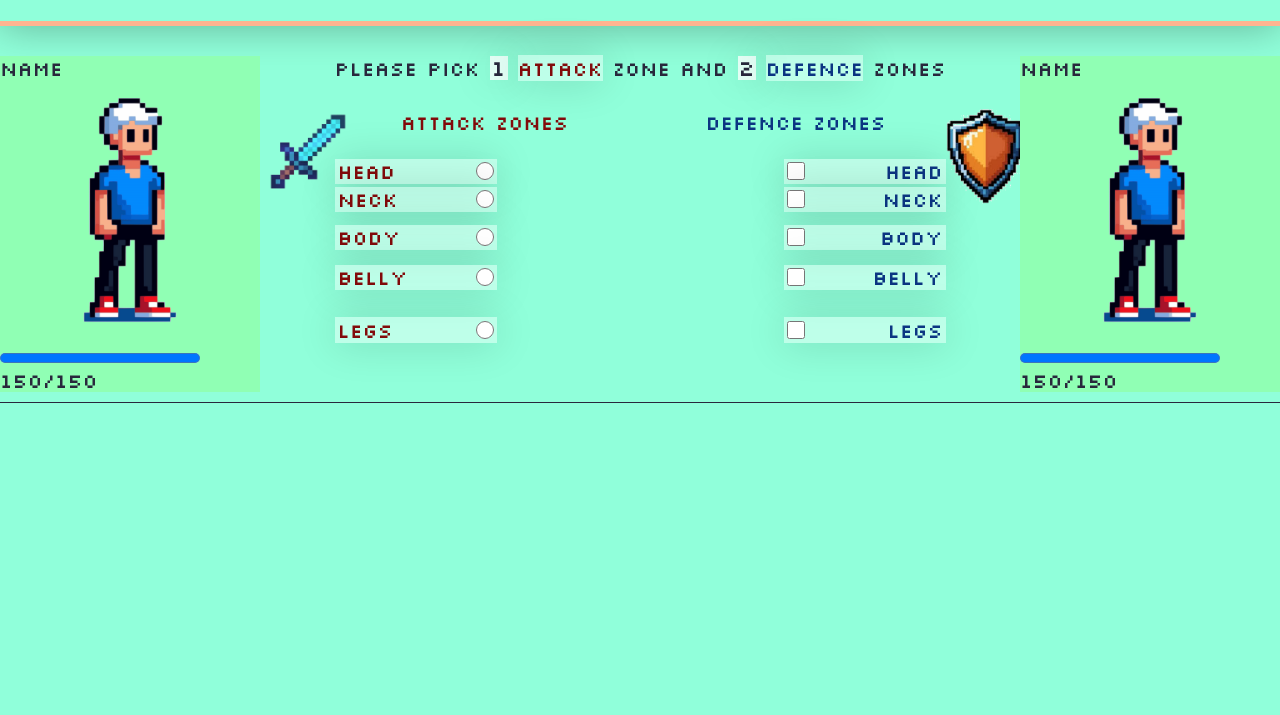
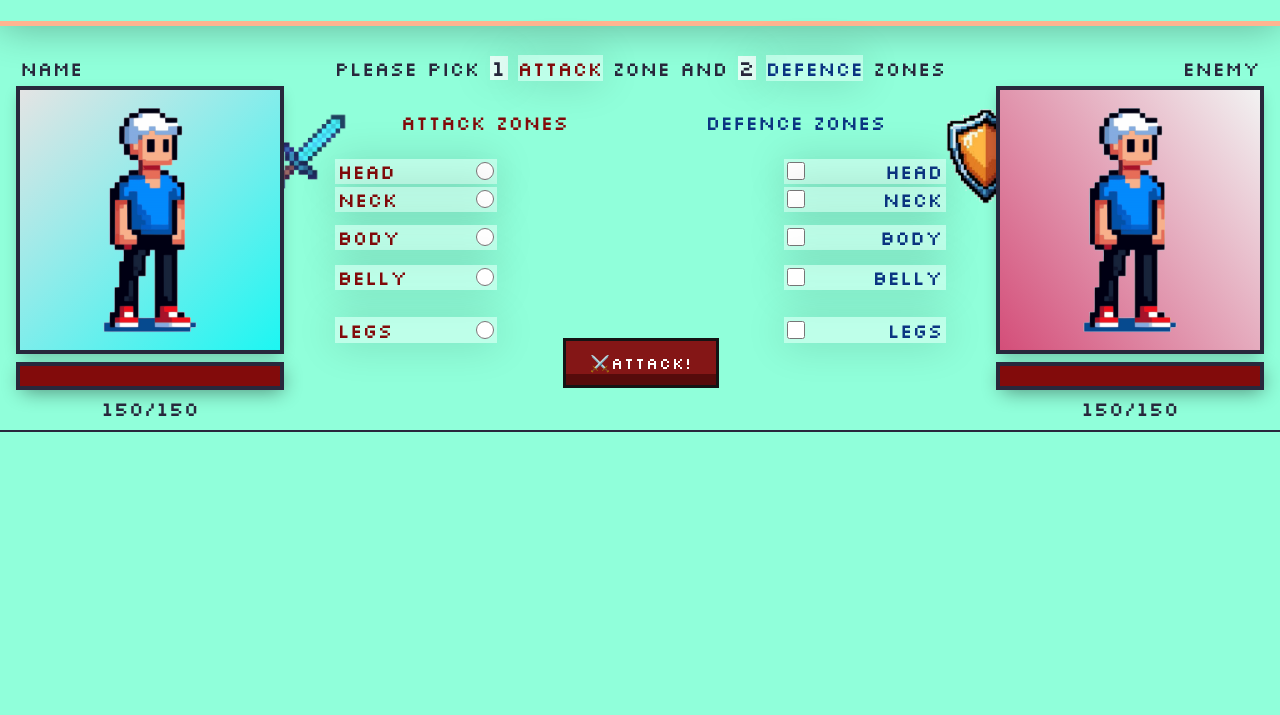
Before and after one commit to Artem-WebDeveloper/not-fight-club, a website built with Vite: page index.html in a window 1280 px wide. Shown: the part 85-800 px from the top of the page. Built offline with nearby package versions, Linux system fonts and the light colour scheme.

Commit message:
feat: finish battle-panel

```diff
--- a/index.html
+++ b/index.html
@@ -183,12 +183,15 @@
                     src="public/images/shield.png"
                     alt="shield" />
                 </div>
+                <button class="attack-btn">⚔️ATTACK!</button>
               </div>
             </div>
 
             <div class="entity">
-              <p class="entity__name"><span class="current-name">Name</span></p>
-              <div class="entity__img">
+              <p class="entity__name entity__name--right">
+                <span class="enemy-name">Enemy</span>
+              </p>
+              <div class="entity__img entity__img--enemy">
                 <img
                   src="public/images/avatars/avatar-1.png"
                   alt="Hero Avatar" />
@@ -204,6 +207,7 @@
               </div>
             </div>
           </div>
+
           <div class="divider"></div>
           <div class="logs-panel"></div>
         </div>
--- a/src/styles/_base.scss
+++ b/src/styles/_base.scss
@@ -7,6 +7,7 @@
 
   --color-grey-dark-1: #28283c;
   --color-grey-light-1: #ebebeb;
+  --color-darkest: #141414;
 
   --color-defence: #0b3582;
   --color-attack: #820b0b;
@@ -29,10 +30,13 @@ body {
   font-size: 2rem;
   line-height: 120%;
   background-color: var(--color-primary);
+
+  overflow: hidden;
 }
 
 .container {
-  max-width: 144rem;
+  padding: 0 2rem;
+  max-width: 148rem;
   margin: 0 auto;
 }
 
--- a/src/styles/_typography.scss
+++ b/src/styles/_typography.scss
@@ -3,7 +3,7 @@
 body {
   font-size: 2rem;
   line-height: 120%;
-  font-family: 'Silkscreen', sans-serif;
+  font-family: 'Silkscreen', monospace;
   font-weight: 400;
   color: var(--color-grey-dark-1);
 }
--- a/src/styles/components/_battle-panel.scss
+++ b/src/styles/components/_battle-panel.scss
@@ -1,32 +1,80 @@
 .battle-container {
-  margin-top: 3rem;
+  display: flex;
+  flex-direction: column;
+  padding-top: 3rem;
+  padding-bottom: 3rem;
+
+  max-height: 100vh;
 }
 .battle-panel {
+  flex-shrink: 0;
   display: flex;
   justify-content: space-between;
 }
 
 .entity {
-  background-color: var(--color-primary-light);
   &__name {
+    margin-bottom: 1.05rem;
+    &--right {
+      text-align: end;
+    }
   }
   &__img {
     max-width: 26rem;
 
     & img {
       width: 100%;
+
+      background: linear-gradient(
+        317deg,
+        rgb(29, 246, 242) 0%,
+        rgb(228, 228, 228) 100%
+      );
+
+      box-shadow: 0 0 0 2px #28283c, 2px 2px 0 2px #28283c,
+        -2px 2px 0 2px #28283c, 2px -2px 0 2px #28283c, -2px -2px 0 2px #28283c,
+        0 5px 14px rgba(0, 0, 0, 0.275);
+    }
+    margin-bottom: 1.2rem;
+
+    &--enemy {
+      & img {
+        background: linear-gradient(
+          53deg,
+          rgba(212, 78, 121, 1) 0%,
+          rgba(242, 242, 242, 1) 100%
+        );
+      }
     }
   }
-  &__health-bar-container {
-  }
+
   &__health-bar {
+    width: 100%;
+    appearance: none;
+    margin-bottom: 1rem;
+
+    &::-webkit-progress-bar {
+      background-color: #eee;
+      // border: 1px solid var(--color-darkest);
+      // box-shadow: 0.1rem 1rem 3rem rgba(0, 0, 0, 0.3);
+      box-shadow: 0 0 0 2px #28283c, 2px 2px 0 2px #28283c,
+        -2px 2px 0 2px #28283c, 2px -2px 0 2px #28283c, -2px -2px 0 2px #28283c,
+        2px 5px 20px rgba(0, 0, 0, 0.475);
+    }
+
+    &::-webkit-progress-value {
+      background-color: var(--color-attack);
+      // border-radius: 10px;
+    }
   }
   &__health-bar-label {
+    text-align: center;
   }
 }
 
 .battle-controls {
   .control-hero {
+    position: relative;
     display: flex;
     justify-content: space-between;
     margin-top: 3rem;
@@ -34,6 +82,7 @@
       position: absolute;
       max-width: 8rem;
       z-index: -1;
+      user-select: none;
 
       &--sword {
         top: 0.1rem;
@@ -80,6 +129,7 @@
       padding: 0.06rem 0.3rem;
       cursor: pointer;
       color: var(--color-attack);
+      user-select: none;
 
       & label {
         width: 100%;
@@ -121,6 +171,7 @@
       cursor: pointer;
       color: var(--color-defence);
       box-shadow: 0rem 0.1rem 4rem rgba(0, 0, 0, 0.15);
+      user-select: none;
 
       & label {
         text-align: end;
@@ -151,3 +202,62 @@
     }
   }
 }
+
+.attack-btn {
+  position: absolute;
+  bottom: 0;
+  left: 22.8rem;
+  background: linear-gradient(
+    to top,
+    #560b0b 0%,
+    #560b0b 25%,
+    #841616 25%,
+    #841616 100%
+  );
+  // background-size: 100% 100%;
+  color: white;
+  font-family: inherit;
+  font-size: 1.6rem;
+  padding: 1.2rem 2.4rem;
+  border: 3px solid var(--color-darkest);
+
+  cursor: pointer;
+  text-transform: uppercase;
+  letter-spacing: 1px;
+  transition: transform 0.1s, box-shadow 0.1s;
+  animation: pulse 2.5s infinite;
+}
+
+.attack-btn:hover {
+  background-color: #ff5555;
+}
+
+.attack-btn:active {
+  transform: scale(0.98);
+  animation: none;
+}
+
+@keyframes pulse {
+  0% {
+    box-shadow: none;
+    transform: scale(1);
+  }
+  50% {
+    box-shadow: 0rem 0.1rem 4rem rgba(0, 0, 0, 0.25);
+    transform: scale(1.04);
+  }
+  100% {
+    transform: scale(1);
+    box-shadow: none;
+  }
+}
+
+/* LOGS PANEL */
+
+.logs-panel {
+  padding: 1rem 0;
+  overflow-y: auto;
+
+  flex-grow: 1;
+  // min-height: 0;
+}
```
